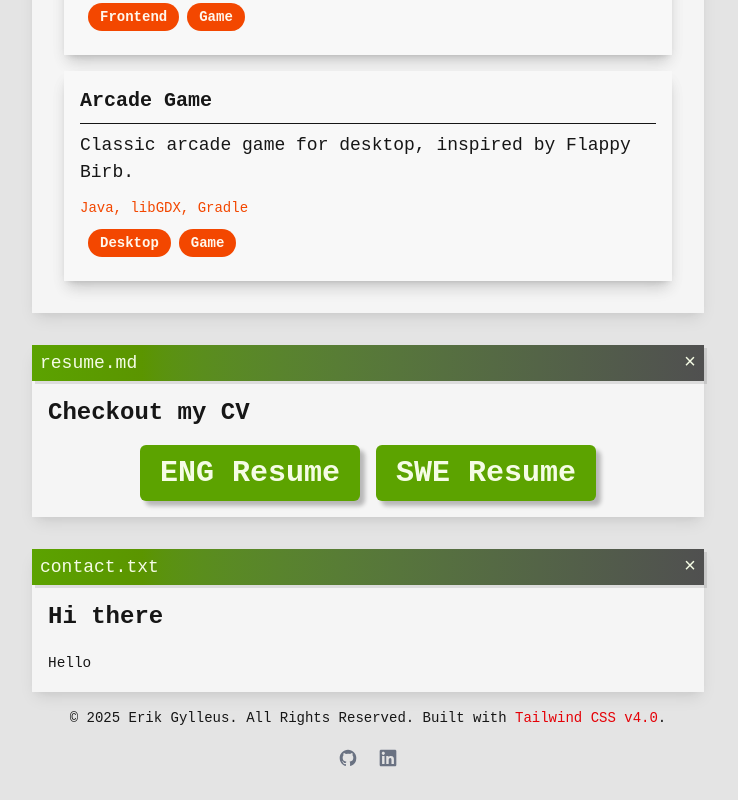
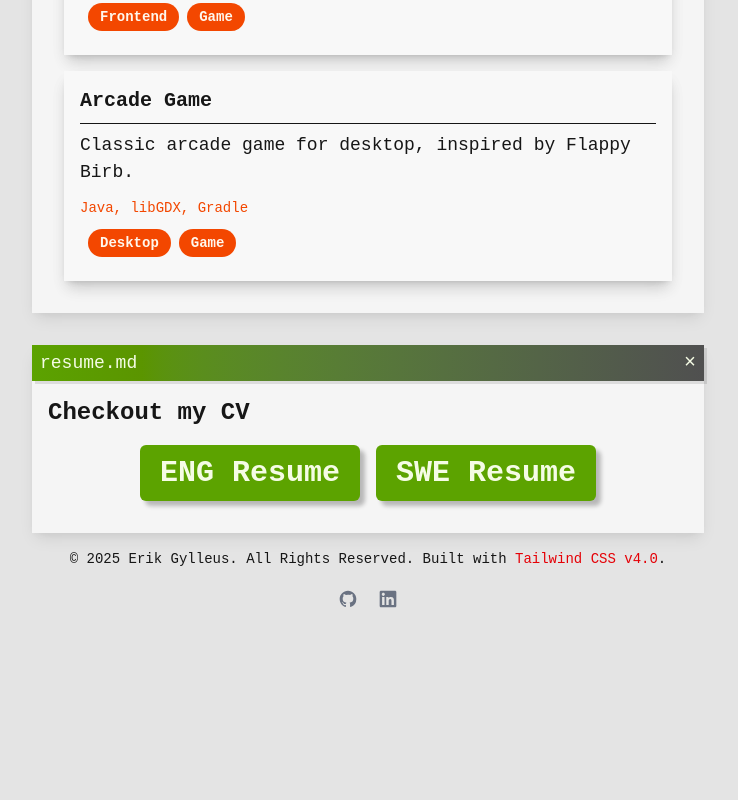
Before and after one commit to ergyl/ergyl.github.io, a Vue app: page / in a window 1280 px wide. Shown: the part 1398-2198 px from the top of the page, without its empty margins (272-1010 px from the left). After the commit the page ends 2039 px from the top, so only its background shows below. Built offline with nearby package versions, Linux system fonts and the light colour scheme.

Commit message:
refactor App.vue to improve layout and remove unused contact window

```diff
--- a/src/App.vue
+++ b/src/App.vue
@@ -44,14 +44,10 @@
         </Window>
         <Window id="resume" header-title="resume.md" body-title="Checkout my CV"
                 @update:hidden="updateWindowState('resume', $event)">
-          <div class="flex flex-row justify-center gap-4">
+          <div class="flex flex-row justify-center gap-4 pb-4">
             <Button text="ENG Resume" :rounded="true" :route="EngCV"/>
             <Button text="SWE Resume" :rounded="true" :route="SweCV"/>
           </div>
-        </Window>
-        <Window id="contact" header-title="contact.txt" body-title="Hi there"
-                @update:hidden="updateWindowState('contact', $event)">
-          <small>Hello</small>
         </Window>
       </div>
     </div>
@@ -84,7 +80,6 @@ const windowStates = ref(<Record<string, boolean>>{
   skills: false,
   projects: false,
   resume: false,
-  contact: false,
 });
 
 const updateWindowState = (windowName: string, isHidden: boolean) => {
```
